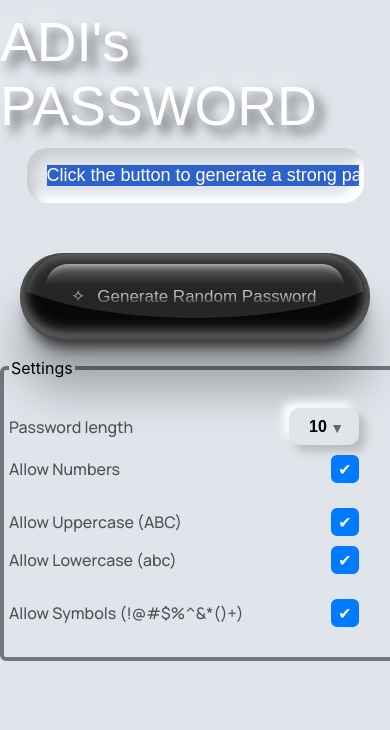
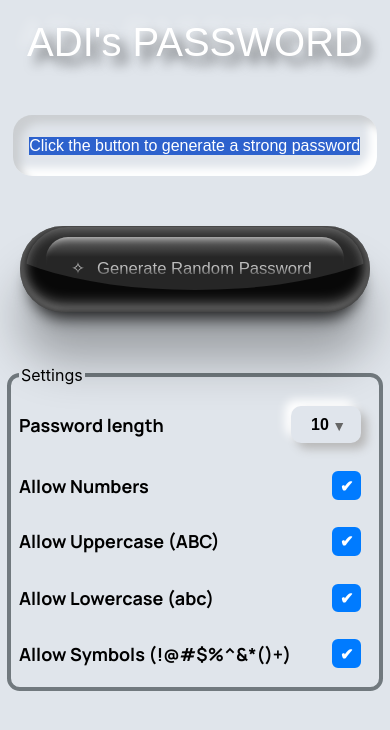
Before and after one commit to AdarshNaikDev/adis-password-generator, a React (Create React App) app: page / in a window 390 px wide. Shown: the top 730 px of the page. Built offline with nearby package versions, Linux system fonts and the light colour scheme.

Commit message:
responsive fixes

```diff
--- a/src/Mobile.css
+++ b/src/Mobile.css
@@ -16,28 +16,34 @@ body{
     width: 100vw; /* Viewport width */
   max-width: 100%;
   margin: 0 auto;
+  height: 100vh;
 }
 
   .main-title{
-    font-size: 55px;
+    margin-top: 20px;
+    font-size: 2.5em
 
+  }
+
+  .input-text{
+    margin-top: 2.5em;
   }
 
   .text-pswd{
 
-    width: 80%;
+    width: 85%;
     height: 45px;
     border: none;
     outline: none;
     background: none;
-    font-size: 20px;
+    font-size: 10px;
 
-    padding: 5px 5px 5px 20px;
+    padding: 0.5em 1em 0.5em 1em;
     box-shadow: inset 8px 8px 8px #cbced1,
                 inset -8px -8px 8px #ffffff;
-    border-radius: 20px;
-    color: black;
-    font-size: 18px !important;
+    border-radius: 1.2em;
+    color: rgb(95, 93, 93);
+    font-size: 1em !important;
     transition: all 0.3s ease;
 
     overflow-x: auto; /* Enable horizontal scrolling */
@@ -55,25 +61,25 @@ body{
     width: 350px;
   }
   .button .wrap{
-    font-size: 17px;
+    font-size: 1.25em;
   }
 
   fieldset {
-    border: 4px solid #71797E;  /* Set border color for the fieldset */
-    padding: 5px;
-    width: 150px;
-    margin: 15px auto;
-    border-radius: 6px;
+    border: 0.3em solid #71797E;  /* Set border color for the fieldset */
+    padding: 0.5em;
+    width: 3em;
+    margin: 0em auto;
+    border-radius: 0.8em;
   }
 
   .settings-container {
     display: flex;
     flex-direction: column;
-    gap: 25px; /* Space between rows */
-    padding: 25px 85px;
+
+    padding: 0.7em 4em;
     font-family: "Manrope", serif;
     font-weight: 500;
-    font-size: 16px;
+    font-size: 1em;
     color: #4d5255;
     padding-left: 0px;
 
@@ -82,26 +88,32 @@ body{
   .settings-row {
     display: flex;
     flex-direction: column;
-    width: 300px;
+    width: 18em;
     align-items: start;
+    margin-top: -1em;
+
   }
 
-  .setting-item {
+  /* .setting-item {
     display: flex;
     align-items: start;
-    gap: 10px; /* Space between label and input */
-    width: 250px;
+    gap: 1em;
+    width: 12em;
     padding-left: 0px;
     justify-content: space-between;
-  }
+  } */
 
   .setting-item {
     display: flex;
     align-items: center;
-    gap: 10px;
+    /* gap: 1.6em; */
     position: relative;
-    width: 350px;
+    width: 19em;
     justify-content: space-between;
+    margin-top: 1em;
+    font-weight: 700;
+    color: black;
+    font-size: large;
   }
   /* Hide the default checkbox */
   .checkbox {
@@ -110,8 +122,8 @@ body{
 
   /* Custom checkbox design */
   .custom-checkbox {
-    width: 24px;
-    height: 24px;
+    width: 1.375em;
+    height: 1.375em;
     border-radius: 6px;
     border: 2px solid #ccc;
     background-color: white;
@@ -237,5 +249,8 @@ body{
     background-color: #b4f19c;
   }
 
+    .legend-style{
+        margin-top: 50px;
+    }
 
 }
```
